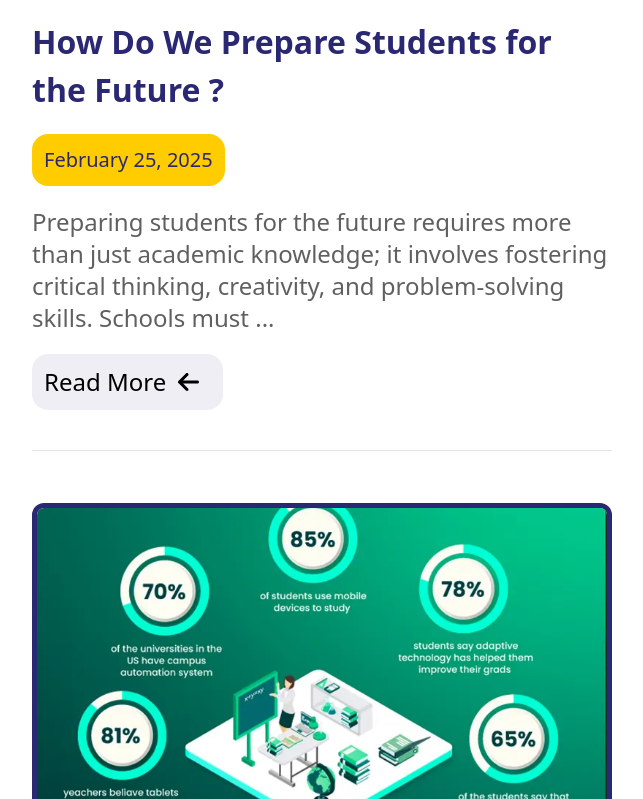
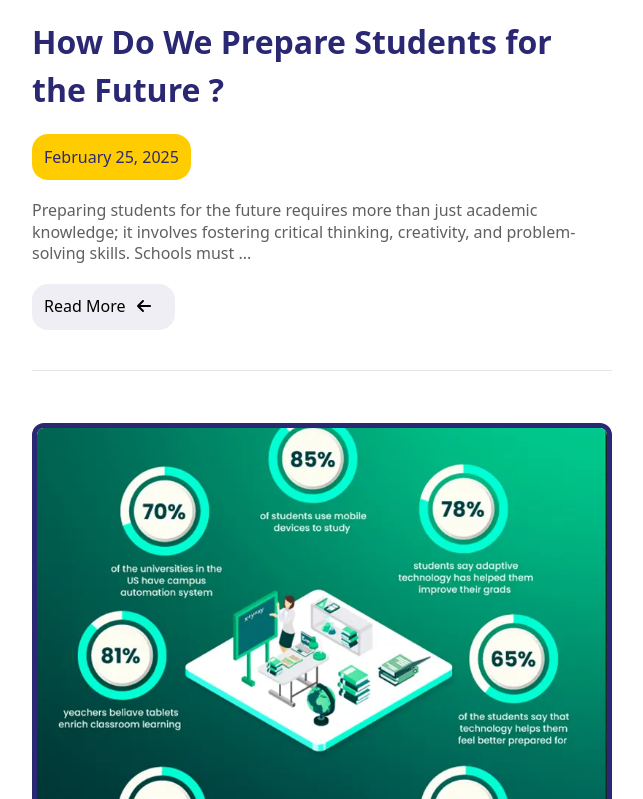
Before and after one commit to a7med0mo3taz/Tanta-Royal-School, a React (Vite) app: page /blog in a window 1280 px wide. Shown: the part 1061-1860 px from the top of the page, without its empty margins (28-671 px from the left). Built offline with nearby package versions, Linux system fonts and the light colour scheme.

Commit message:
new edits in shape

```diff
--- a/src/components/American/American.jsx
+++ b/src/components/American/American.jsx
@@ -216,7 +216,7 @@ export default function American() {
             </section>
 
             {/* section 4 */}
-            <section className={` relative mb-10 overflow-hidden min-h-[1050px] transition-all duration-500 ease-in-out
+            <section className={` relative  overflow-hidden min-h-[1050px] transition-all duration-500 ease-in-out
                                     lg:min-h-[616px]
                                     ${darkMode ? "bg-[#030712]" : "bg-white "}
                                     `}>
--- a/src/components/Blog/Blog.jsx
+++ b/src/components/Blog/Blog.jsx
@@ -141,17 +141,17 @@ export default function Blog() {
                                 </h1>
 
 
-                                <div className={`${darkMode ? "bg-[#f4af0f] text-[#091048]" : "bg-[#ffcc00] text-[#2b2873]"} mb-5 text-sm sm:text-xl w-fit font-tajawal p-3 rounded-2xl transition-all duration-500 ease-in-out mx-auto lg:mx-0`}>
+                                <div className={`${darkMode ? "bg-[#f4af0f] text-[#091048]" : "bg-[#ffcc00] text-[#2b2873]"} mb-5 text-sm sm:text-xl lg:text-[16px] w-fit font-tajawal p-3 rounded-2xl transition-all duration-500 ease-in-out mx-auto lg:mx-0`}>
                                     {blog.date}
                                 </div>
 
 
-                                <p className={`text-[#606060] text-lg sm:text-2xl font-tajawal mb-5 transition-all duration-500 ease-in-out max-w-[826px] text-center lg:text-start`}>
+                                <p className={`text-[#606060] text-lg sm:text-2xl lg:text-[16px] font-tajawal mb-5 transition-all duration-500 ease-in-out max-w-[826px] text-center lg:text-start`}>
                                     {t(blog.textKey)}
                                 </p>
 
 
-                                <Link to={blog.link} className={`mb-10 w-fit sm:text-2xl mx-auto lg:mx-0 bg-[#eeeef4] p-3 rounded-2xl flex ${darkMode ? "hover:bg-[#f4af0f]" : "hover:bg-[#2b2873]"} hover:text-white transition-all duration-500 ease-in-out`}>
+                                <Link to={blog.link} className={`mb-10 w-fit sm:text-2xl lg:text-[16px] mx-auto lg:mx-0 bg-[#eeeef4] p-3 rounded-2xl flex ${darkMode ? "hover:bg-[#f4af0f]" : "hover:bg-[#2b2873]"} hover:text-white transition-all duration-500 ease-in-out`}>
                                     <h2 className='transition-all duration-500 ease-in-out hover:pr-3 rtl:hover:pl-3 rtl:hover:pr-0'>
                                         {t("readMoreBtn")}
                                     </h2>
@@ -168,10 +168,11 @@ export default function Blog() {
 
                     </div>
 
-                    <div className="right my-5 col-span-12 relative mb-10 top-0 rtl:mx-auto
-    lg:col-span-6 lg:m-0 lg:mt-20 rtl:lg:col-span-6 lg:mx-auto
-    xl:col-span-6 xl:mx-auto
-    2xl:col-span-5">
+                    <div className="
+                    right my-5 col-span-12 relative mb-10 top-0 rtl:mx-auto
+                    xl:col-span-6 xl:mx-auto
+                    lg:col-span-6 lg:m-0 lg:mt-20 rtl:lg:col-span-6 lg:mx-auto
+                    2xl:col-span-5">
 
                         <div className="font-tajawal font-bold border rounded-2xl mb-10 bg-white w-full ">
 
--- a/src/components/British/British.jsx
+++ b/src/components/British/British.jsx
@@ -219,7 +219,7 @@ export default function British() {
       </section>
 
       {/* section 4 */}
-      <section className={` relative mb-10 overflow-hidden min-h-[1050px] transition-all duration-500 ease-in-out
+      <section className={` relative  overflow-hidden min-h-[1050px] transition-all duration-500 ease-in-out
                       lg:min-h-[616px]
                       ${darkMode ? "bg-[#030712]" : "bg-white "}
                       `}>
```
